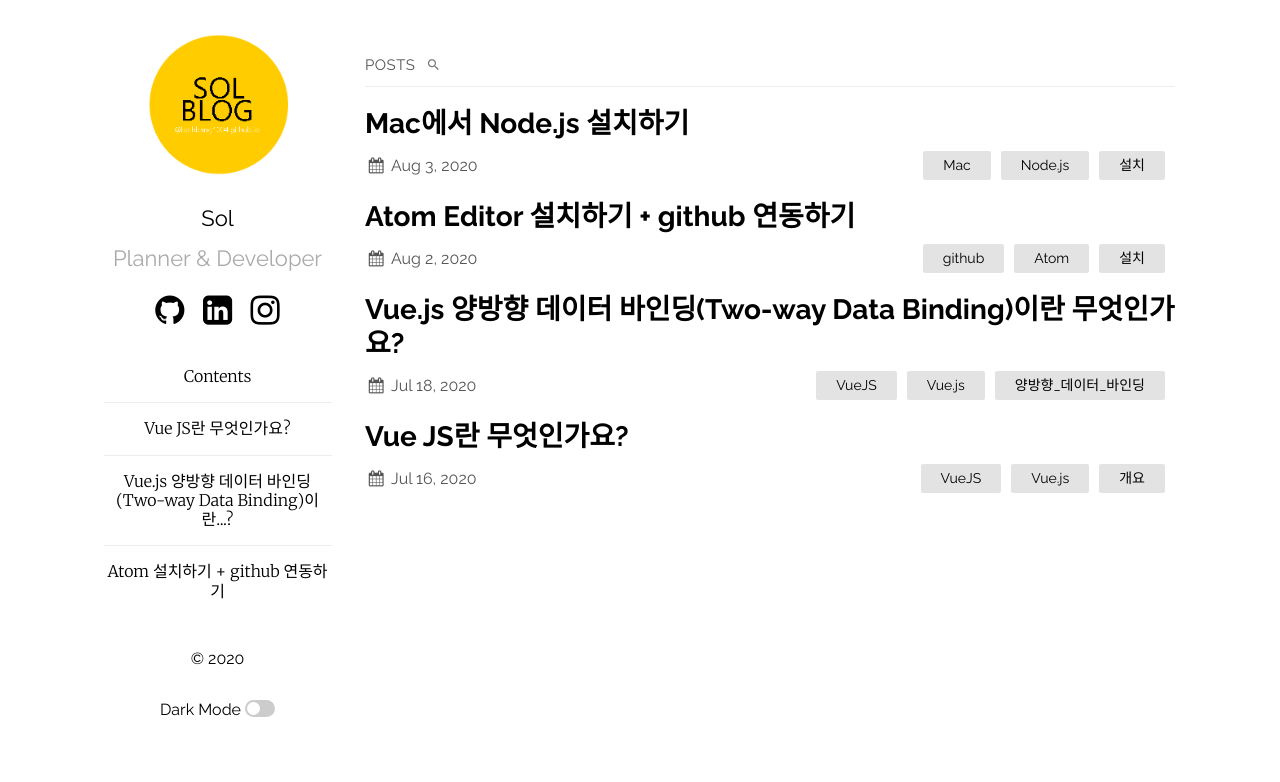
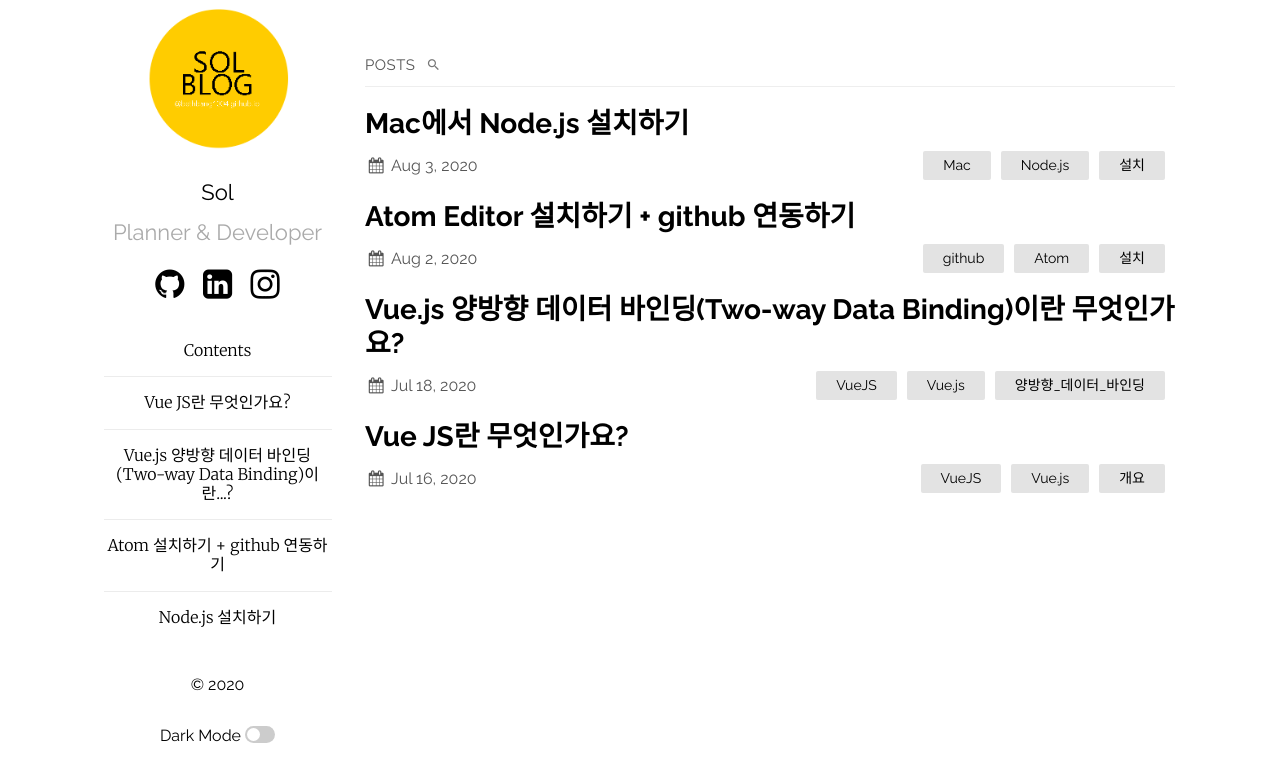
Before and after one commit to bethbang1004/bethbang1004.github.io, a Jekyll site: the page built from index.md, in a window 1280 px wide. Shown: the top 782 px of the page. Built offline with Jekyll 4.4.1, drawn with Linux system fonts in a browser that asks for light colours.

Commit message:
목차 추가

```diff
--- a/_config.yml
+++ b/_config.yml
@@ -31,6 +31,9 @@ plainwhite:
       url: "https://bethbang1004.github.io/vuejs/vue.js/%EC%96%91%EB%B0%A9%ED%96%A5_%EB%8D%B0%EC%9D%B4%ED%84%B0_%EB%B0%94%EC%9D%B8%EB%94%A9/2020/07/18/binding-welcome-to-jekyll.html"
     - title: Atom 설치하기 + github 연동하기
       url: "https://bethbang1004.github.io/vuejs/vue.js/%EC%84%A4%EC%B9%98/2020/08/02/binding-welcome-to-jekyll.html"
+    - title: Node.js 설치하기
+      url: "https://bethbang1004.github.io/mac/node.js/%EC%84%A4%EC%B9%98/2020/08/03/binding-welcome-to-jekyll.html"
+
   # generate social links in footer
   social_links:
     github:  bethbang1004.github.io
```
Also changed, not shown: assets/download.png (added), assets/install_vue.png (added), assets/search_node.png (added), assets/version.png (added), assets/vue_cli.png (added).
